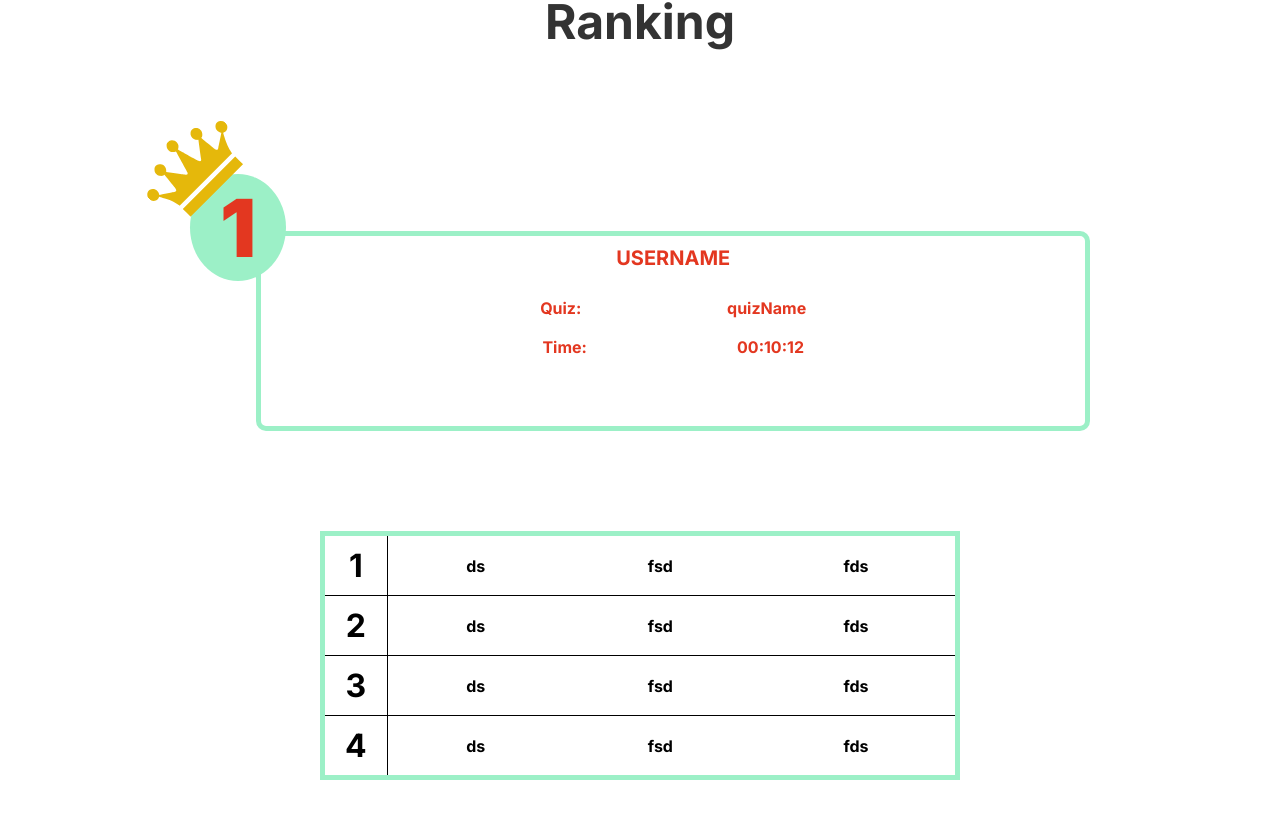
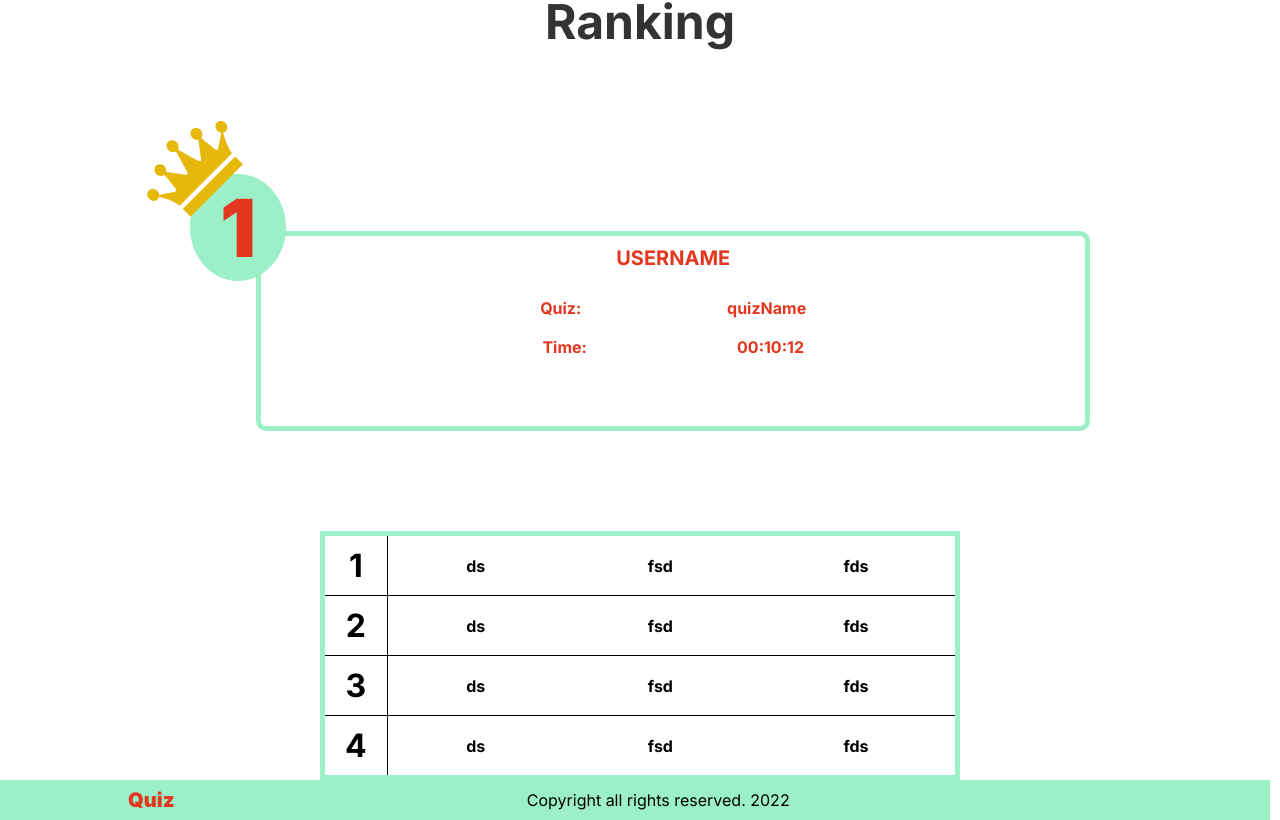
Before and after one commit to Kamiv8/quiz, a React (Create React App) app: page / in a window 1280 px wide. Shown: the part 2167-2987 px from the top of the page. Before the commit the page ends 2947 px from the top, so only its background shows below. Built offline with nearby package versions, Linux system fonts and the light colour scheme.

Commit message:
Added footer

```diff
--- /dev/null
+++ b/src/components/molecules/footer.tsx
@@ -0,0 +1,24 @@
+import React from 'react';
+import styled from 'styled-components';
+import { Logo } from './header';
+
+const Wrapper = styled.footer`
+  height: 5vh;
+  width: calc(100vw - 10px);
+  background-color: ${({ theme }) => theme.colors.main};
+  display: flex;
+  padding: 0 10vw;
+  align-items: center;
+  p {
+    text-align: center;
+    width: 100%;
+  }
+`;
+
+const Footer = () => (
+  <Wrapper>
+    <Logo to="/">Quiz</Logo>
+    <p>Copyright all rights reserved. 2022</p>
+  </Wrapper>
+);
+export default Footer;
--- a/src/components/molecules/header.tsx
+++ b/src/components/molecules/header.tsx
@@ -11,7 +11,7 @@ const WrapperHeader = styled.header`
   align-items: center;
 `;
 
-const Logo = styled(Link)`
+export const Logo = styled(Link)`
   font-weight: 900;
   color: ${({ theme }) => theme.colors.second};
   font-size: 20px;
--- a/src/components/templates/homeTemplate.tsx
+++ b/src/components/templates/homeTemplate.tsx
@@ -9,6 +9,7 @@ import Title from '../atoms/title';
 import { CardDataType } from '../../hooks/useCardData';
 import BestUsersTable from '../molecules/bestUsersTable';
 import BestUser from '../atoms/bestUser';
+import Footer from '../molecules/footer';
 
 type Props = {
   welcome: string,
@@ -97,6 +98,7 @@ const HomeTemplate: React.FC<Props> = ({
       <BestUser />
       <BestUsersTable />
     </RankingSection>
+    <Footer />
   </>
 
 );
```
